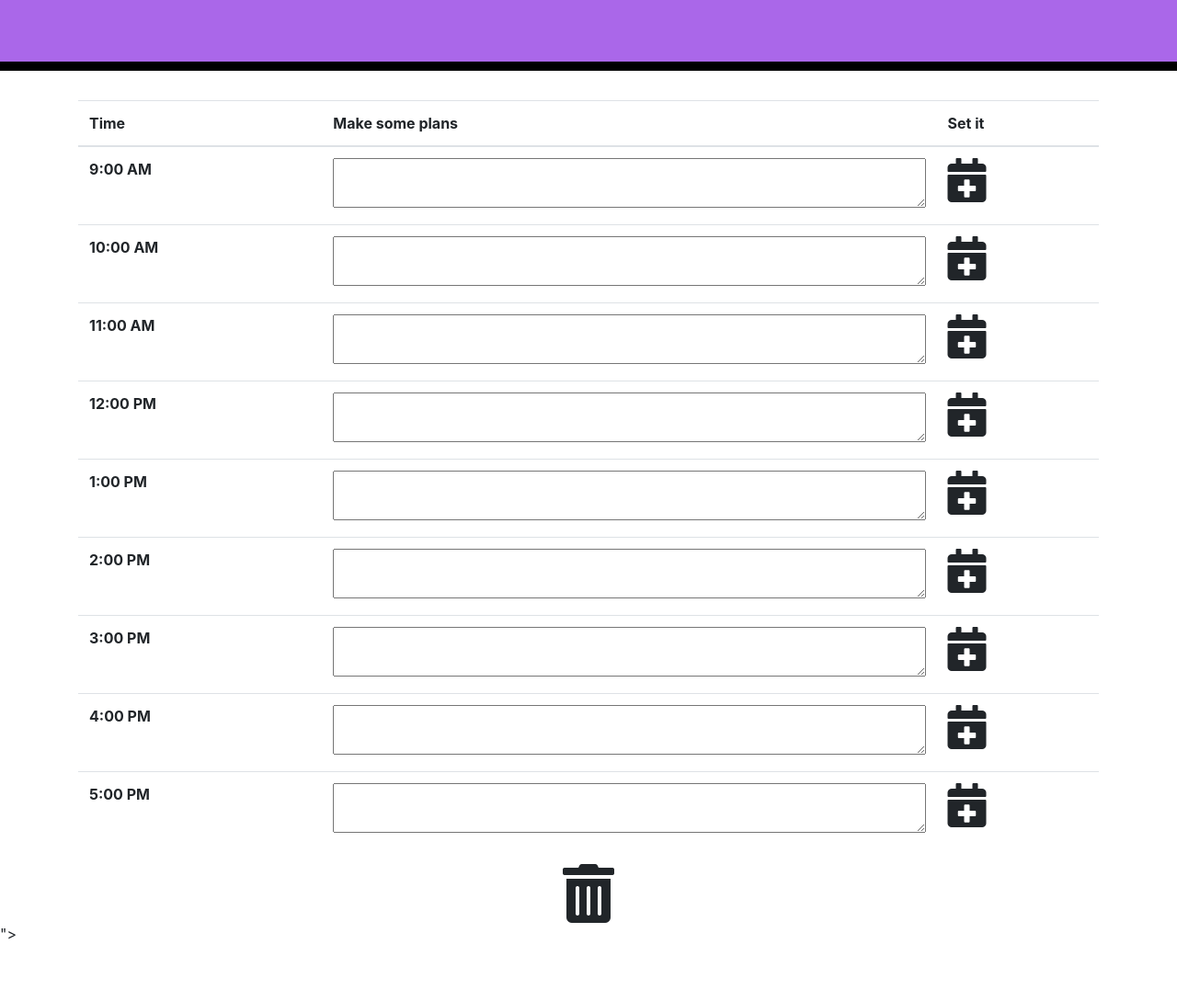
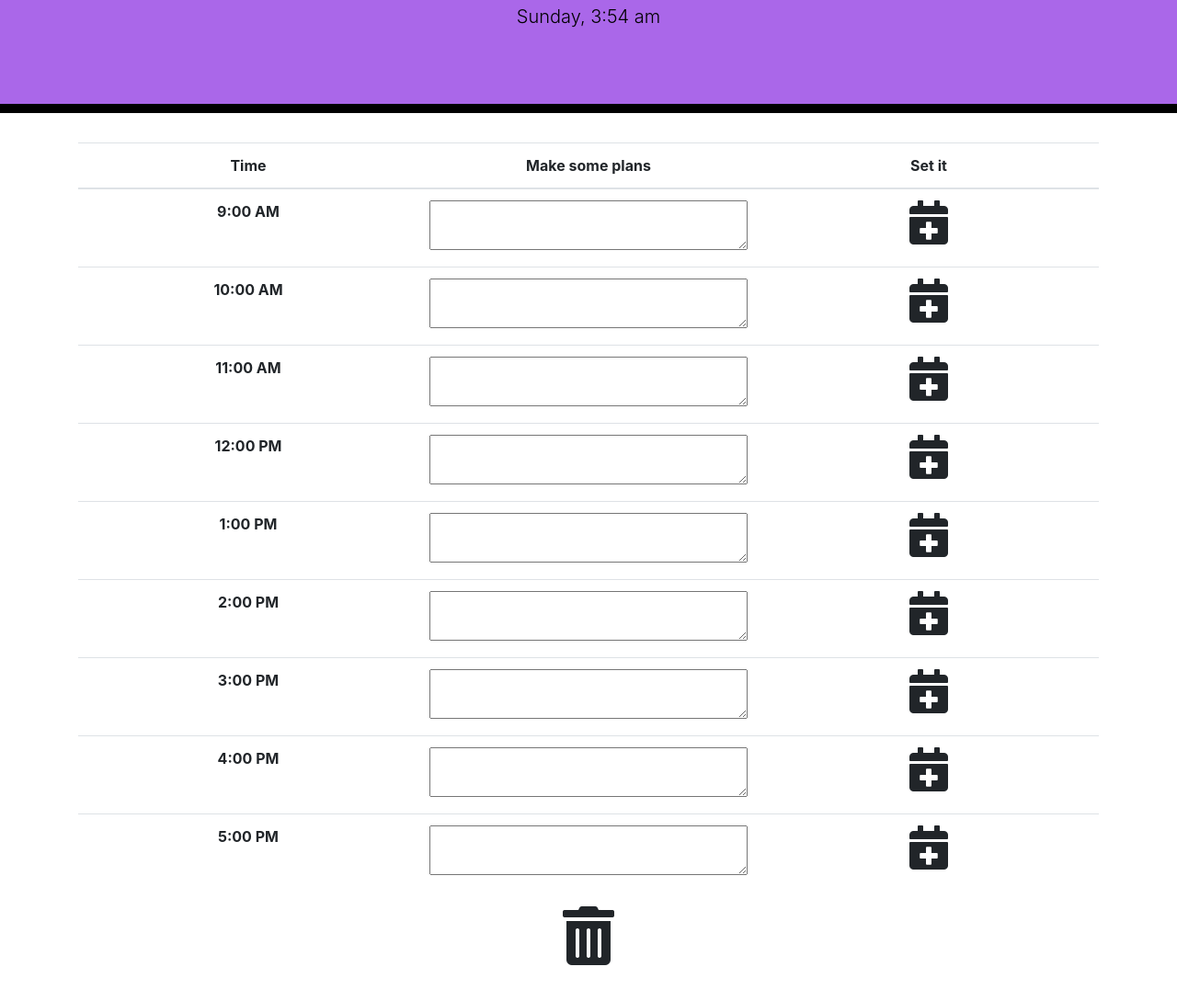
Before and after one commit to andrewmosesdrive/scheduler_app, a plain HTML site: page index.html in a window 1280 px wide. Shown: the part 201-1290 px from the top of the page at 92% size. Before the commit the page ends 1229 px from the top, so only its background shows below. Drawn offline with nearby package versions, Linux system fonts and the light colour scheme.

Commit message:
completed color-coding functionality with moment. cleaned up code and finalized pseudocode to be more instructional

```diff
--- a/bootstrap+.css
+++ b/bootstrap+.css
@@ -1,4 +1,4 @@
-
+/* body-general */
 .jumbotron {
   text-align: center;
   background-color: rgb(170, 103, 233);
@@ -9,31 +9,48 @@
 
 .container {
     width: 100vw;
-
 }
 
-.time {
-    width: 100px;
+.table {
+    text-align: center;
+    table-layout: fixed;
+    vertical-align: center;
 }
 
 .calendar-text {
     width: 100%;
 }
 
-.saveBtn {
-    /* width: 100px; */
-
-    margin-right: 0;
-    padding-right: 0;
-    float: left;
-}
-
-.clearBtn {
-    display: flex;
-    justify-content: center;
-}
-
+/* save button */
 #saveBtn:hover {
   color: rgb(170, 103, 233);
   font-size: 45px;
 }
+
+/* color-coding */
+.past {
+    background-color: lightgray;
+    color: black;
+}
+
+.present {
+    background-color: lightblue;
+    color: black;
+}
+
+.future {
+    background-color: green;
+    color: black;
+}
+
+/* clear button */
+#clearBtn:hover {
+    color: red;
+    font-size: 65px;
+}
+
+.clearBtn-div {
+    display: flex;
+    justify-content: center;
+    margin-bottom: 40px;
+}
--- a/index.html
+++ b/index.html
@@ -44,7 +44,12 @@
           <tr>
             <th scope="row" class="time-9">9:00 AM</th>
             <td class="calendar-event">
-              <textarea class="calendar-text" id="text-9" rows="2"></textarea>
+              <textarea
+                class="calendar-text"
+                data-hour="9"
+                id="text-9"
+                rows="2"
+              ></textarea>
             </td>
             <td>
               <i class="fas fa-calendar-plus fa-3x saveBtn" id="saveBtn"></i>
@@ -53,64 +58,120 @@
           <tr>
             <th scope="row" class="time-10">10:00 AM</th>
             <td class="calendar-event">
-              <textarea class="calendar-text" id="text-10" rows="2"></textarea>
+              <textarea
+                class="calendar-text"
+                data-hour="10"
+                id="text-10"
+                rows="2"
+              ></textarea>
             </td>
-            <td><i class="fas fa-calendar-plus fa-3x saveBtn"></i></td>
+            <td>
+              <i class="fas fa-calendar-plus fa-3x saveBtn" id="saveBtn"></i>
+            </td>
           </tr>
           <tr>
             <th scope="row" class="time-11">11:00 AM</th>
             <td class="calendar-event">
-              <textarea class="calendar-text" id="text-11" rows="2"></textarea>
+              <textarea
+                class="calendar-text"
+                data-hour="11"
+                id="text-11"
+                rows="2"
+              ></textarea>
             </td>
-            <td><i class="fas fa-calendar-plus fa-3x saveBtn"></i></td>
+            <td>
+              <i class="fas fa-calendar-plus fa-3x saveBtn" id="saveBtn"></i>
+            </td>
           </tr>
           <tr>
             <th scope="row" class="time-12">12:00 PM</th>
             <td class="calendar-event">
-              <textarea class="calendar-text" id="text-12" rows="2"></textarea>
+              <textarea
+                class="calendar-text"
+                data-hour="12"
+                id="text-12"
+                rows="2"
+              ></textarea>
             </td>
-            <td><i class="fas fa-calendar-plus fa-3x saveBtn"></i></td>
+            <td>
+              <i class="fas fa-calendar-plus fa-3x saveBtn" id="saveBtn"></i>
+            </td>
           </tr>
           <tr>
             <th scope="row" class="time-1">1:00 PM</th>
             <td class="calendar-event">
-              <textarea class="calendar-text" id="text-1" rows="2"></textarea>
+              <textarea
+                class="calendar-text"
+                data-hour="13"
+                id="text-1"
+                rows="2"
+              ></textarea>
             </td>
-            <td><i class="fas fa-calendar-plus fa-3x saveBtn"></i></td>
+            <td>
+              <i class="fas fa-calendar-plus fa-3x saveBtn" id="saveBtn"></i>
+            </td>
           </tr>
           <tr>
             <th scope="row" class="time-2">2:00 PM</th>
             <td class="calendar-event">
-              <textarea class="calendar-text" id="text-2" rows="2"></textarea>
+              <textarea
+                class="calendar-text"
+                data-hour="14"
+                id="text-2"
+                rows="2"
+              ></textarea>
             </td>
-            <td><i class="fas fa-calendar-plus fa-3x saveBtn"></i></td>
+            <td>
+              <i class="fas fa-calendar-plus fa-3x saveBtn" id="saveBtn"></i>
+            </td>
           </tr>
           <tr>
             <th scope="row" class="time-3">3:00 PM</th>
             <td class="calendar-event">
-              <textarea class="calendar-text" id="text-3" rows="2"></textarea>
+              <textarea
+                class="calendar-text"
+                data-hour="15"
+                id="text-3"
+                rows="2"
+              ></textarea>
             </td>
-            <td><i class="fas fa-calendar-plus fa-3x saveBtn"></i></td>
+            <td>
+              <i class="fas fa-calendar-plus fa-3x saveBtn" id="saveBtn"></i>
+            </td>
           </tr>
           <tr>
             <th scope="row" class="time-4">4:00 PM</th>
             <td class="calendar-event">
-              <textarea class="calendar-text" id="text-4" rows="2"></textarea>
+              <textarea
+                class="calendar-text"
+                data-hour="16"
+                id="text-4"
+                rows="2"
+              ></textarea>
             </td>
-            <td><i class="fas fa-calendar-plus fa-3x saveBtn"></i></td>
+            <td>
+              <i class="fas fa-calendar-plus fa-3x saveBtn" id="saveBtn"></i>
+            </td>
           </tr>
           <tr>
             <th scope="row" class="time-5">5:00 PM</th>
             <td class="calendar-event">
-              <textarea class="calendar-text" id="text-5" rows="2"></textarea>
+              <textarea
+                class="calendar-text"
+                data-hour="17"
+                id="text-5"
+                rows="2"
+              ></textarea>
             </td>
-            <td><i class="fas fa-calendar-plus fa-3x saveBtn"></i></td>
+            <td>
+              <i class="fas fa-calendar-plus fa-3x saveBtn" id="saveBtn"></i>
+            </td>
           </tr>
         </tbody>
       </table>
-      <div class="button">
-        <i class="fas fa-trash-alt fa-4x clearBtn" id="clearBtn"></i>
-      </div>
+    </div>
+    <div class="button clearBtn-div">
+      <i class="fas fa-trash-alt fa-4x clearBtn" id="clearBtn"></i>
     </div>
     <!-- Predefined Javascript -->
     <script src="https://code.jquery.com/jquery-3.4.1.min.js"></script>
@@ -118,7 +179,5 @@
     <!-- Javascript -->
     <script src="script.js"></script>
     <script src="http://cdnjs.cloudflare.com/ajax/libs/moment.js/2.7.0/moment.min.js"></script>
-    "></script>
-
   </body>
 </html>
--- a/script.js
+++ b/script.js
@@ -1,17 +1,18 @@
 $(document).ready(() => {
-  $("#currentDay").text(moment().format("MMMM Do YYYY, h:mm:ss a"));
+  // console.log("document loaded");
 
-  let currentTime = moment().hour();
-
-  if (currentTime === $(".time-9").)
-
-  // link time to each hour block
-  // set if statements to show color code
+  // declare variable with empty string
   let saveUserInput = "";
 
-  // function that takes input and saves to localStorage
+  // set text of element to show time using moment
+  $("#currentDay").text(moment().format("dddd, h:mm a"));
 
-  $(".calendar-text").each(function () {
+  // declare current time variable and use for moment reference
+  let currentTime = moment().hour();
+  //   console.log(currentTime);
+
+  // function that takes input and saves to localStorage, then adapts color-coding
+  $(".calendar-text").each(() => {
     // console.log($(this))
     let eleId = $(this).attr("id");
     // console.log(eleId)
@@ -20,11 +21,28 @@ $(document).ready(() => {
     if (localVal !== null) {
       $(this).val(localVal);
     }
+
+    // reassign currentTime to focus on hour
+    currentTime = moment().hour();
+    // console.log(currentTime)
+
+    // create variable to pull specific hour for each block
+    let timeBlock = $(this).attr("data-hour");
+
+    // if/else if statements for color coding
+    if (timeBlock > currentTime) {
+      $(this).addClass("future");
+    } else if (timeBlock < currentTime) {
+      $(this).addClass("past");
+    } else if (timeBlock == currentTime) {
+      $(this).addClass("present");
+    }
   });
+
   // jquery onclick for each button
+  $(".saveBtn").on("click", () => {
+    // console.log("click")
 
-  $(".saveBtn").on("click", function () {
-    // console.log("click")
     // Capture text-area input content
     saveUserInput = $(this)
       .parent()
@@ -32,19 +50,23 @@ $(document).ready(() => {
       .children(".calendar-text")
       .val();
 
-    // console.log(saveEvent)
     let eleId = $(this)
       .parent()
       .siblings(".calendar-event")
       .children(".calendar-text")
       .attr("id");
     // console.log(eleId)
+
+    // set item with local storage when save button is clicked
     localStorage.setItem(eleId, saveUserInput);
   });
-  // function that refreshes page
+  // function that refreshes page on click
   $(".saveBtn").on("click", () => {
     location.reload();
   });
-  // momentum
-  // function that changes color code based on time (past/present/future)
+  // function that clears data and refreshes page
+  $(".clearBtn").on("click", () => {
+    localStorage.clear();
+    location.reload();
+  });
 });
```
